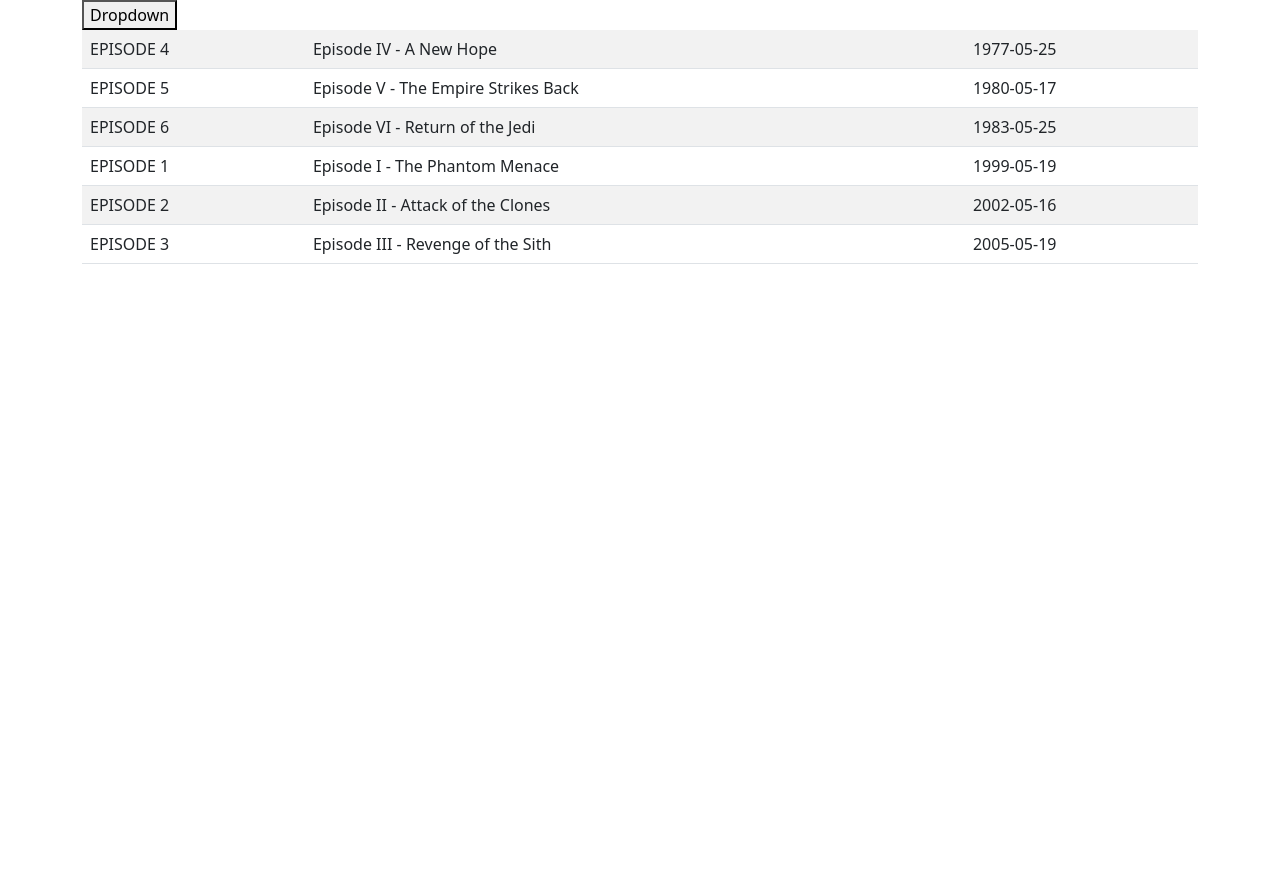
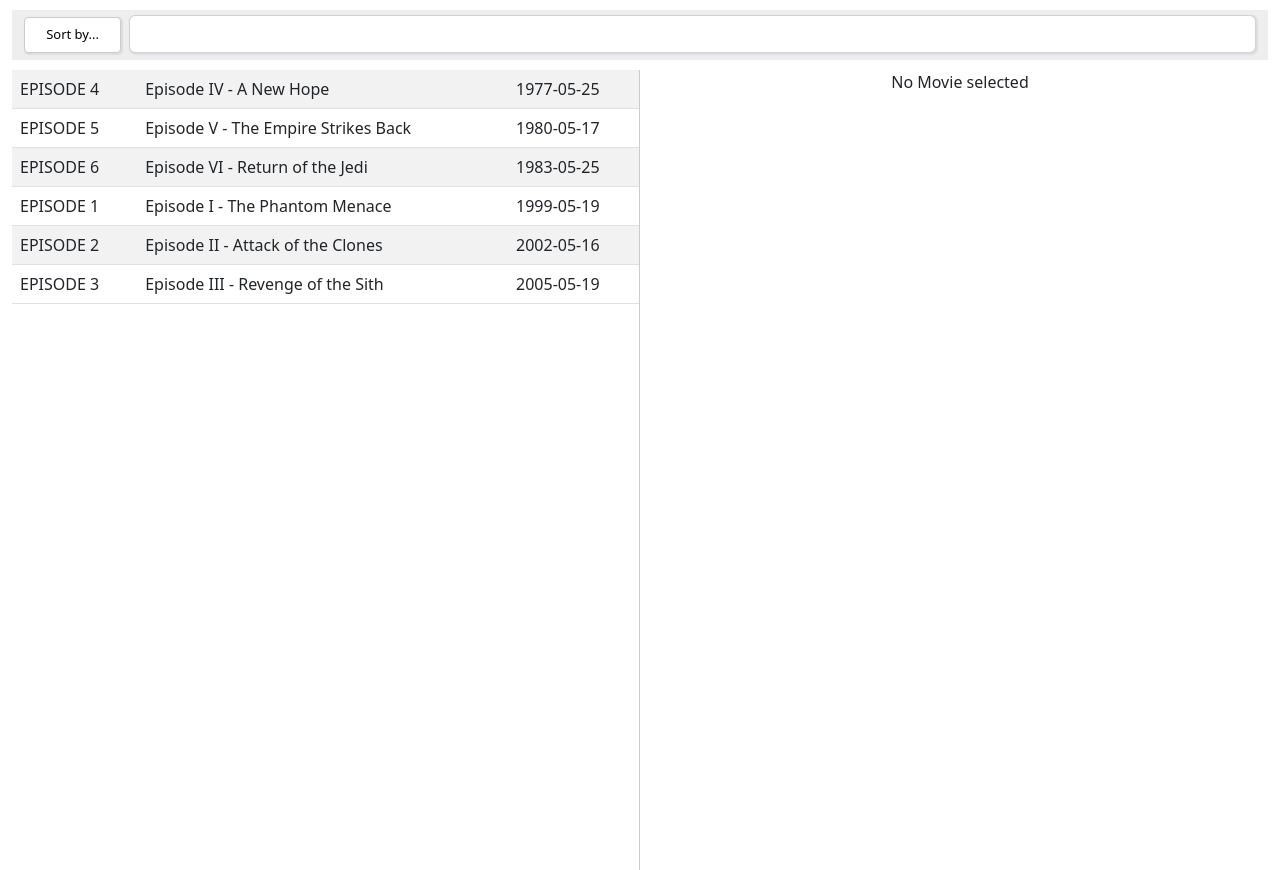
Before and after one commit to MohiniHowal/Movies_App, a React (Create React App) app: page / in a window 1280 px wide. Before the commit the page ends 800 px from the top, so only its background shows below. Built offline with nearby package versions, Linux system fonts and the light colour scheme.

Commit message:
2 files modified

```diff
--- a/src/MoviesComponent/Movies.css
+++ b/src/MoviesComponent/Movies.css
@@ -9,6 +9,10 @@
 
 .dropdown {
   position: relative;
+}
+
+#movieContainer {
+  margin-top: 10px;
 }
 
 .menu {
@@ -45,3 +49,50 @@
   font: inherit;
   cursor: pointer;
 }
+
+#dropdownSortBy {
+  border: 1px solid #ccc;
+  padding: 7px 10px;
+  font-size: 13px;
+  margin: 7px 0px;
+  background-color: #fff;
+  border-radius: 4px;
+  box-shadow: 1px 1px 1px 1px #ddd;
+  width: 97px;
+}
+
+#searchableTable {
+  margin-top: 5px;
+  box-shadow: 1px 1px 1px 1px #ddd;
+}
+
+.menu {
+  top: 30px;
+  border: 1px solid #ddd;
+}
+
+.menu-item {
+  border-bottom: 1px solid #ddd;
+  border: 1px solid #ccc;
+  font-size: 13px;
+}
+.menu > li:hover {
+  background-color: #eee;
+}
+
+#leftSideContainer {
+  border-right: 1px solid #ccc;
+  padding-right: 0px;
+}
+
+#rightSideContainer {
+  margin: auto;
+  text-align: center;
+  min-height: 100vh;
+}
+
+.filterRow {
+  background-color: #eee;
+  margin: 0px;
+  margin-bottom: 10px;
+}
--- a/src/MoviesComponent/Movies.js
+++ b/src/MoviesComponent/Movies.js
@@ -39,26 +39,38 @@
   });
 
   return (
-    <div className="container">
-      <div className="row">
-        <div className="col-md-12">
-          <button onClick={handleOpen}>Dropdown</button>
+    <div id="movieContainer" className="container-fluid">
+      <div className="row filterRow">
+        <div className="col-md-1">
+          <button id="dropdownSortBy" onClick={handleOpen}>
+            Sort by...
+          </button>
           {open ? (
             <ul className="menu">
               <li className="menu-item">
-                <button onClick={handleMenuOne}>Menu 1</button>
+                <button onClick={handleMenuOne}>Episode</button>
               </li>
               <li className="menu-item">
-                <button onClick={handleMenuTwo}>Menu 2</button>
+                <button onClick={handleMenuTwo}>Year</button>
               </li>
             </ul>
           ) : null}
         </div>
+        <div className="col-md-11">
+          <input id="searchableTable" name="searchTable" type="text" className="form-control" />
+        </div>
       </div>
-      <table className="table table-striped">
-        <thead></thead>
-        <tbody>{DisplayData}</tbody>
-      </table>
+      <div className="row">
+        <div id="leftSideContainer" className="col-md-6">
+          <table className="table table-striped">
+            <thead></thead>
+            <tbody>{DisplayData}</tbody>
+          </table>
+        </div>
+        <div id="rightSideContainer" className="col-md-6">
+          No Movie selected
+        </div>
+      </div>
     </div>
   );
 }
```
